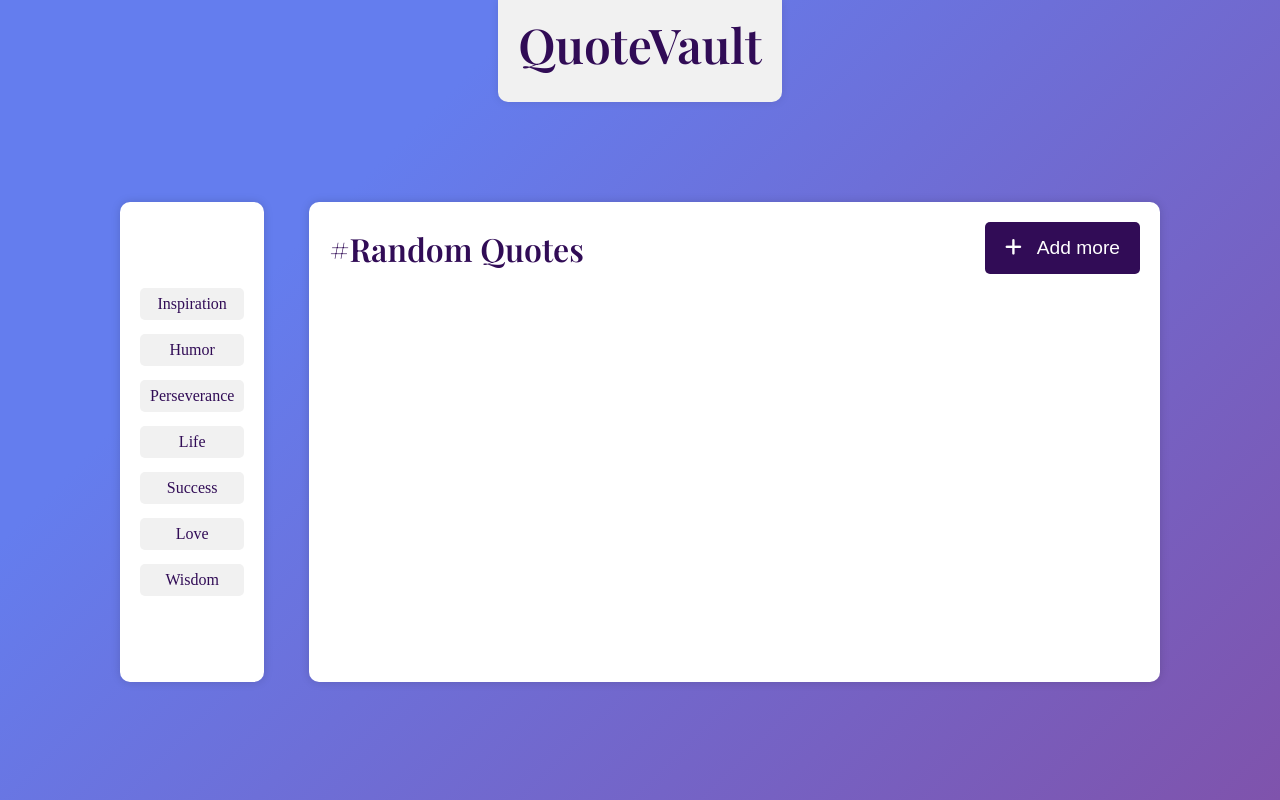
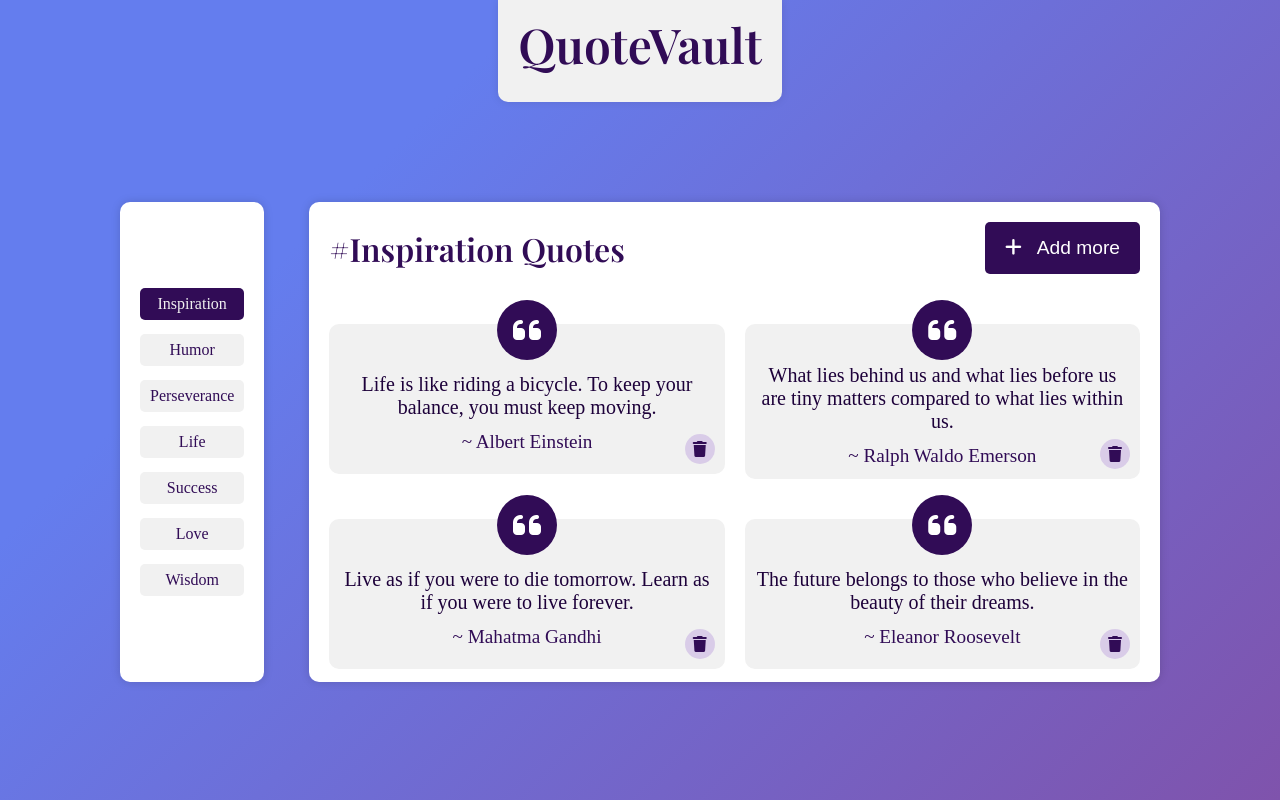
Before and after one commit to Anshika75/QuoteVault, an Angular app: page / in a window 1280 px wide. Built offline with nearby package versions, Linux system fonts and the light colour scheme; a web font is replaced by a local one.

Commit message:
Update app.component.ts

```diff
--- a/src/app/app.component.ts
+++ b/src/app/app.component.ts
@@ -14,7 +14,7 @@
   export class AppComponent {
     title = 'quote';
     tag = TagData;
-    selectedTagId?: number;
+    selectedTagId = 1;
     get selectedTag() {
       return this.tag.find(tag => tag.tagId === this.selectedTagId);
     }
```
